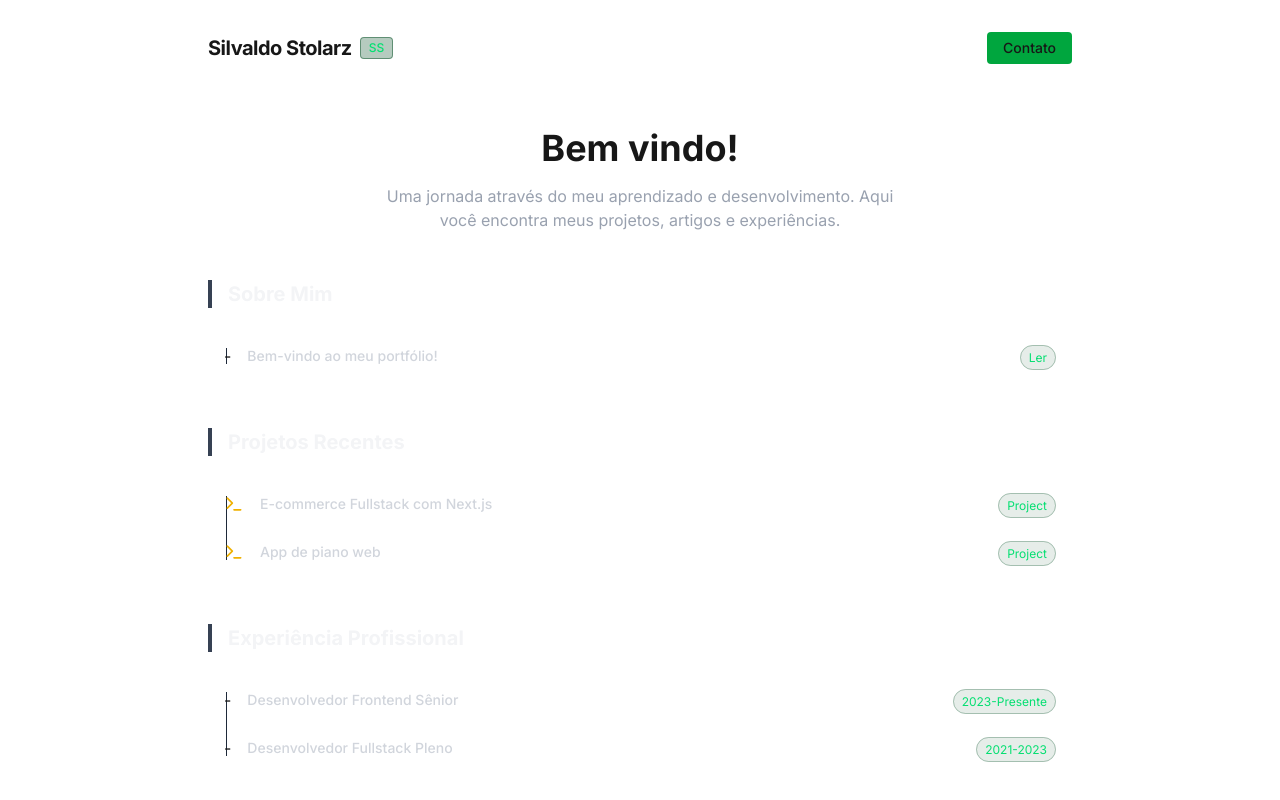
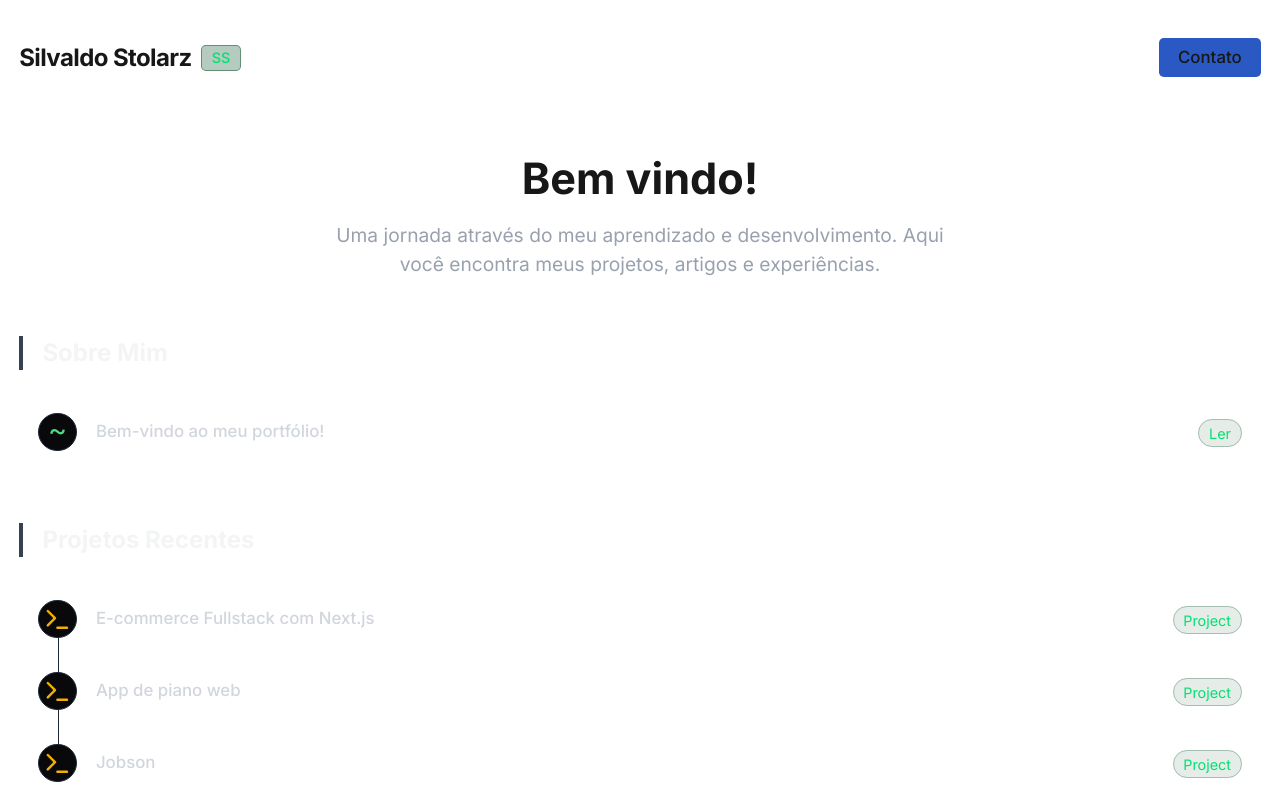
Before and after one commit to SiSt12/Site-Portfolio, a Next.js app: page / in a window 1280 px wide. Shown: the top 800 px of the page. Built offline with nearby package versions, Linux system fonts and the light colour scheme.

Commit message:
feat: mudanca de ui e icones

```diff
--- a/app/globals.css
+++ b/app/globals.css
@@ -24,3 +24,34 @@ body {
   color: var(--foreground);
   font-family: Arial, Helvetica, sans-serif;
 }
+
+html {
+  font-size: 120%;
+  /* Scale up the entire site */
+}
+
+/* Custom styles requested by user */
+.normal-icon,
+.dropdown-icon {
+  font-size: 1.5rem;
+  line-height: 1;
+  display: flex;
+  align-items: center;
+  justify-content: center;
+  width: 100%;
+  height: 100%;
+}
+
+.normal-icon {
+  color: rgb(74 222 128);
+  transform: translateY(-2px);
+  /* Nudge ~ down to center it visually */
+}
+
+.dropdown-icon {
+  color: #a600e8;
+  transform: translateX(-1px);
+  /* Nudge > slightly right for visual balance */
+}
+
+/* 037971 */
--- a/app/layout.tsx
+++ b/app/layout.tsx
@@ -25,7 +25,7 @@ export default function RootLayout({
       */}
       <body className={`${inter.className} bg-[#09090b] text-gray-100 antialiased min-h-screen`}>
         {/* Container principal centralizado */}
-        <div className="max-w-4xl mx-auto px-4 py-8">
+        <div className="max-w-6xl mx-auto px-4 py-8">
           {/* Header simples */}
           <header className="flex items-center justify-between mb-16">
             <div className="flex items-center gap-2">
@@ -35,7 +35,7 @@ export default function RootLayout({
               </span>
             </div>
             {/* Botão de exemplo (Fórum na imagem original) */}
-            <button className="px-4 py-1.5 rounded bg-green-600 hover:bg-green-700 text-sm font-medium transition-colors">
+            <button className="px-4 py-1.5 rounded bg-[#2B59C3] hover:bg-[#2B59C3]/90 text-sm font-medium transition-colors">
               Contato
             </button>
           </header>
--- a/components/DaySection.tsx
+++ b/components/DaySection.tsx
@@ -16,16 +16,15 @@ export function DaySection({ section }: DaySectionProps) {
             </h2>
 
             {/* Lista de Itens */}
-            <div className="space-y-1">
+            <div className="space-y-1 relative">
                 {/* Linha vertical conectando os itens (efeito visual da imagem) */}
-                <div className="relative">
-                    {/* Linha de fundo pontilhada ou sólida */}
-                    <div className="absolute left-[1.15rem] top-4 bottom-4 w-px bg-gray-800 -z-10" />
+                {section.items.length > 1 && (
+                    <div className="absolute left-8 top-4 bottom-4 w-px bg-gray-800 -z-10" />
+                )}
 
-                    {section.items.map((item) => (
-                        <LessonItem key={item.id} item={item} />
-                    ))}
-                </div>
+                {section.items.map((item) => (
+                    <LessonItem key={item.id} item={item} />
+                ))}
             </div>
         </div>
     );
--- a/components/LessonItem.tsx
+++ b/components/LessonItem.tsx
@@ -12,9 +12,9 @@ export function LessonItem({ item }: LessonItemProps) {
     // Função auxiliar para escolher o ícone baseado no status e tipo
     const getIcon = () => {
 
-        if (item.leftType === 'normal') return `-`;
-        if (item.leftType === 'dropdown') return <CheckCircle2 className="w-5 h-5 text-green-500" />;
-        if (item.type === 'project') return <Terminal className="w-5 h-5 text-yellow-500" />;
+        if (item.leftType === 'normal') return <span className="normal-icon">~</span>;
+        if (item.leftType === 'dropdown') return <span className="dropdown-icon">&gt;</span>;
+        if (item.type === 'project') return <Terminal className="w-6 h-6 text-yellow-500" />;
         return <Circle className="w-5 h-5 text-gray-600" />;
     };
 
@@ -25,7 +25,7 @@ export function LessonItem({ item }: LessonItemProps) {
       hover:bg-gray-800/50 cursor-pointer
     `}>
             {/* Ícone de status (esquerda) */}
-            <div className="flex-shrink-0">
+            <div className="flex-shrink-0 w-8 h-8 flex items-center justify-center bg-[#09090b] group-hover:bg-[#1f2937] rounded-full transition-colors z-10 border border-gray-800 group-hover:border-gray-700">
                 {getIcon()}
             </div>
 
@@ -39,7 +39,7 @@ export function LessonItem({ item }: LessonItemProps) {
                 </h3>
             </div>
 
-            {/* Badge de duração/tipo (direita) */}
+            {/* tipo (direita) */}
             {item.rightType && (
                 <div className="flex-shrink-0">
                     <span className={`
--- a/data/portfolio.ts
+++ b/data/portfolio.ts
@@ -55,6 +55,14 @@ export const portfolioData: PortfolioSection[] = [
         rightType: 'Project',
         leftType: 'project',
       },
+      {
+        id: 'proj-3',
+        title: 'Jobson',
+        type: 'project',
+        leftType: 'project',
+        rightType: 'Project',
+        url: 'https://github.com/seu-usuario/projeto',
+      },
     ],
   },
   {
@@ -66,7 +74,7 @@ export const portfolioData: PortfolioSection[] = [
         title: 'Desenvolvedor Frontend Sênior',
         type: 'experience',
         rightType: '2023-Presente',
-        leftType: 'normal',
+        leftType: 'dropdown',
       },
       {
         id: 'exp-2',
```
